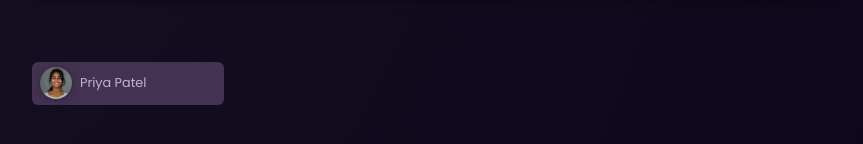
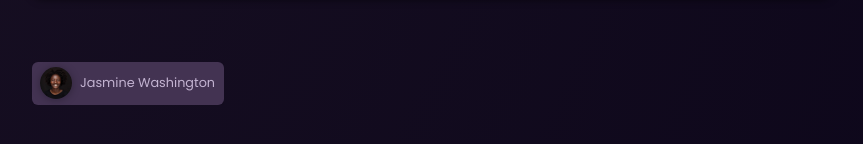
Before and after one commit to szamorano/task-manager, an Angular app in the folder 01-starting-project/: page / in a window 1280 px wide. Shown: the part 226-370 px from the top of the page, without its empty margins (208-1071 px from the left). Built offline with nearby package versions, Linux system fonts and the light colour scheme.

Commit message:
Define inputs in user component

```diff
--- a/01-starting-project/src/app/app.component.html
+++ b/01-starting-project/src/app/app.component.html
@@ -3,7 +3,7 @@
 <main>
   <ul id="users">
     <li>
-      <app-user />
+      <app-user [avatar]="users[0].avatar" [name]="users[0].name"/>
     </li>
   </ul>
 </main>
--- a/01-starting-project/src/app/app.component.ts
+++ b/01-starting-project/src/app/app.component.ts
@@ -1,6 +1,7 @@
 import { Component } from '@angular/core';
 import { HeaderComponent } from './header/header.component';
 import { UserComponent } from "./user/user.component";
+import { DUMMY_USERS } from './dummy-users';
 
 @Component({
   selector: 'app-root',
@@ -9,4 +10,6 @@
   templateUrl: './app.component.html',
   styleUrl: './app.component.css',
 })
-export class AppComponent {}
+export class AppComponent {
+  users = DUMMY_USERS;
+}
--- a/01-starting-project/src/app/user/user.component.html
+++ b/01-starting-project/src/app/user/user.component.html
@@ -1,6 +1,6 @@
 <div>
     <button (click)="onSelectedUser()">
-        <img [src]="imagePath()" [alt]="selectedUser().name"/>
-        <span>{{selectedUser().name}}</span>
+        <img [src]="imagePath" [alt]="name"/>
+        <span>{{name}}</span>
     </button>
 </div>
--- a/01-starting-project/src/app/user/user.component.ts
+++ b/01-starting-project/src/app/user/user.component.ts
@@ -1,8 +1,5 @@
-import { Component,computed,signal } from '@angular/core';
+import { Component, Input } from '@angular/core';
 
-import { DUMMY_USERS } from '../dummy-users';
-
-const randomIndex = Math.floor(Math.random() * DUMMY_USERS.length)
 
 @Component({
   selector: 'app-user',
@@ -12,18 +9,16 @@
   styleUrl: './user.component.css'
 })
 export class UserComponent {
-  selectedUser = signal(DUMMY_USERS[randomIndex]);
+@Input() avatar!: string;
+@Input() name!: string;
 
-  imagePath = computed(() => 'assets/users/' + this.selectedUser().avatar)
-
-  // get imagePath()
-  // {
-  //   return 'assets/users/' + this.selectedUser.avatar;
-  // }
+get imagePath()
+{
+  return 'assets/users/' + this.avatar;
+}
 
   onSelectedUser()
   {
-    const randomIndex = Math.floor(Math.random() * DUMMY_USERS.length);
-    this.selectedUser.set(DUMMY_USERS[randomIndex]);
+
   }
 }
```
